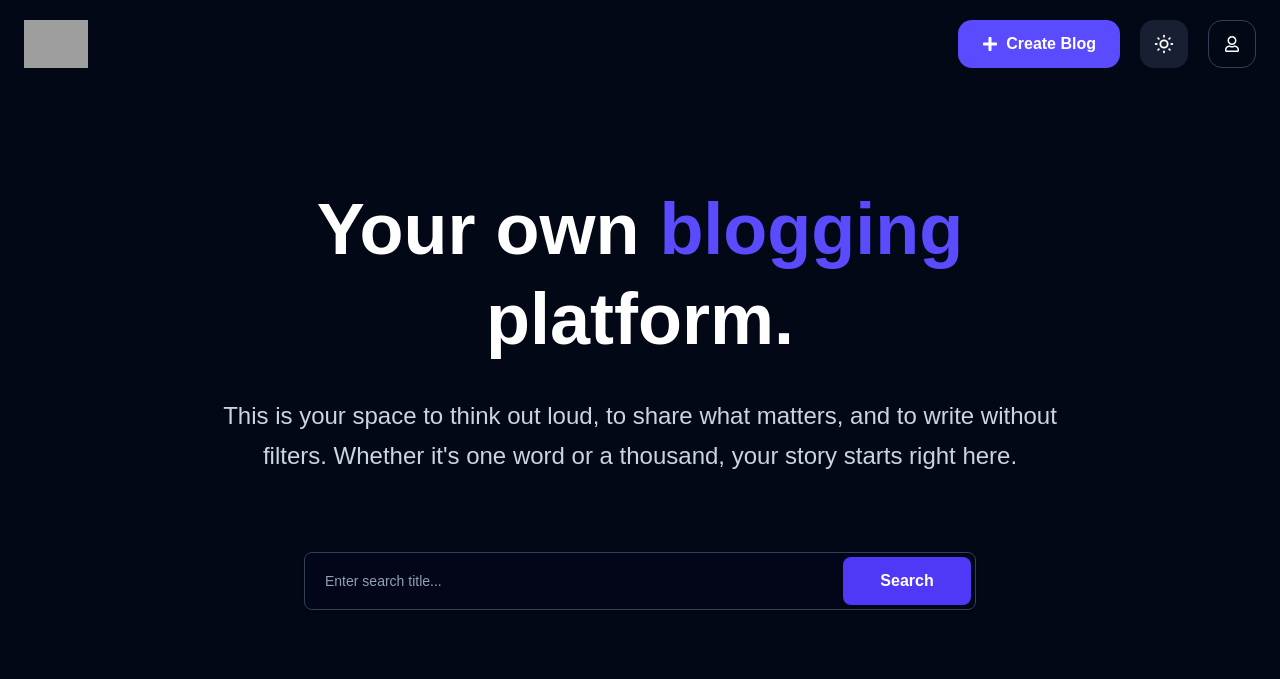
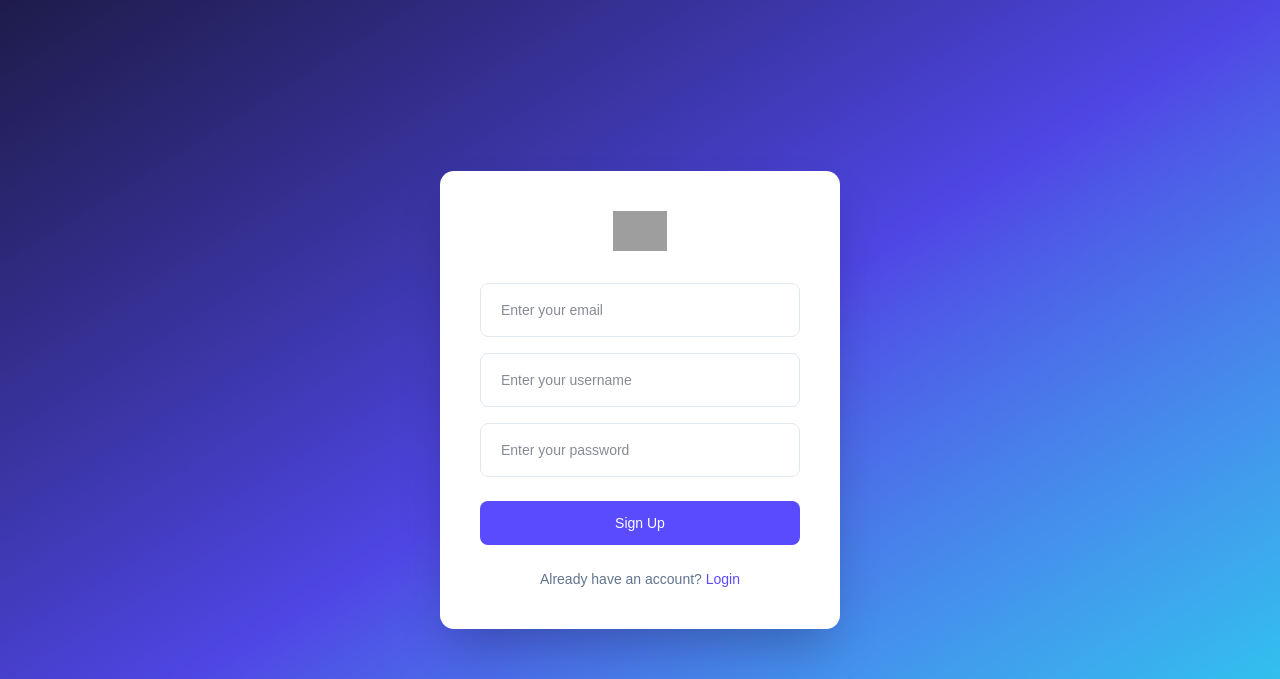
Before and after one commit to ngoctram21276667acb-sketch/QuickBlog, a React (Vite) app: page /register in a window 1280 px wide. Shown: the top 679 px of the page. Built offline with nearby package versions, Linux system fonts and the light colour scheme; grey boxes are pictures that could not be loaded.

Commit message:
Add routing and authentication pages; implement blog filtering

```diff
--- a/package.json
+++ b/package.json
@@ -19,6 +19,7 @@
     "react": "^19.2.7",
     "react-dom": "^19.2.7",
     "react-icons": "^5.7.0",
+    "react-router-dom": "^7.18.1",
     "shadcn": "^4.13.0",
     "tailwind-merge": "^3.6.0",
     "tw-animate-css": "^1.4.0"
--- a/src/App.jsx
+++ b/src/App.jsx
@@ -1,13 +1,25 @@
 import { useState } from "react";
+import { BrowserRouter, Routes, Route } from "react-router-dom";
 import Home from "./pages/Home";
+import Login from "./pages/Login";
+import Register from "./pages/Register";
 
 function App() {
-  const [darkMode, setDarkMode] = useState(true);
+  const [darkMode, setDarkMode] = useState(false);
 
   return (
     <div className={darkMode ? "dark" : ""}>
       <div className="min-h-screen bg-white text-slate-900 transition-colors duration-300 dark:bg-[#030817] dark:text-white">
-        <Home darkMode={darkMode} setDarkMode={setDarkMode} />
+        <BrowserRouter>
+          <Routes>
+            <Route
+              path="/"
+              element={<Home darkMode={darkMode} setDarkMode={setDarkMode} />}
+            />
+            <Route path="/login" element={<Login />} />
+            <Route path="/register" element={<Register />} />
+          </Routes>
+        </BrowserRouter>
       </div>
     </div>
   );
--- a/src/components/BlogSection/BlogSection.jsx
+++ b/src/components/BlogSection/BlogSection.jsx
@@ -1,17 +1,80 @@
 import BlogCard from "../BlogCard/BlogCard";
 
-function BlogSection() {
+function BlogSection({ darkMode, searchTerm }) {
+  const allBlogs = [
+    {
+      id: 1,
+      title: "Blog Post 1",
+      category: "Technology",
+    },
+    {
+      id: 2,
+      title: "Blog Post 2",
+      category: "Design",
+    },
+  ];
+
+  // Logic lọc
+  const filteredBlogs = allBlogs.filter((blog) => {
+    if (!searchTerm) return true;
+    const keyword = searchTerm.toLowerCase();
+    return (
+      blog.title?.toLowerCase().includes(keyword) ||
+      blog.category?.toLowerCase().includes(keyword)
+    );
+  });
+
   return (
     <section className="bg-white py-20 dark:bg-[#030817]">
       <div className="mx-auto max-w-7xl px-6">
-        <div className="grid gap-8 md:grid-cols-2 lg:grid-cols-3">
-          <BlogCard />
-          <BlogCard />
-          <BlogCard />
-          <BlogCard />
-          <BlogCard />
-          <BlogCard />
-        </div>
+        {filteredBlogs.length > 0 ? (
+          <div className="grid gap-8 md:grid-cols-2 lg:grid-cols-3">
+            {filteredBlogs.map((blog) => (
+              <BlogCard key={blog.id} data={blog} darkMode={darkMode} />
+            ))}
+          </div>
+        ) : (
+          <div className="flex flex-col items-center justify-center py-24 text-center">
+            <div className="mb-6 flex justify-center opacity-80">
+              <svg
+                className={`h-32 w-32 ${darkMode ? "text-slate-600" : "text-slate-300"}`}
+                fill="none"
+                viewBox="0 0 24 24"
+                stroke="currentColor"
+                strokeWidth={1}
+              >
+                <path
+                  strokeLinecap="round"
+                  strokeLinejoin="round"
+                  d="M9 12h6m-6 4h6m2 5H7a2 2 0 01-2-2V5a2 2 0 012-2h5.586a1 1 0 01.707.293l5.414 5.414a1 1 0 01.293.707V19a2 2 0 01-2 2z"
+                />
+                <path
+                  strokeLinecap="round"
+                  strokeLinejoin="round"
+                  d="M15 15l6-6m0 0l-6-6m6 6H9"
+                  opacity="0.4"
+                />
+                <circle cx="14" cy="14" r="5" strokeWidth="1.5" />
+                <path
+                  strokeLinecap="round"
+                  strokeLinejoin="round"
+                  strokeWidth="1.5"
+                  d="M17.5 17.5L21 21"
+                />
+              </svg>
+            </div>
+            <h3
+              className={`mb-2 text-xl font-bold tracking-wide ${darkMode ? "text-slate-200" : "text-slate-600"}`}
+            >
+              We could not find any blog
+            </h3>
+            <p
+              className={`text-sm ${darkMode ? "text-slate-400" : "text-slate-500"}`}
+            >
+              Please try again with a different search query.
+            </p>
+          </div>
+        )}
       </div>
     </section>
   );
--- a/src/components/Header/Header.jsx
+++ b/src/components/Header/Header.jsx
@@ -1,8 +1,12 @@
 import logo from "../../assets/logo.png";
 import { FaPlus, FaRegUser } from "react-icons/fa";
 import { Moon, SunMedium } from "lucide-react";
+import { useState } from "react";
+import { Link } from "react-router-dom";
 
 function Header({ darkMode, setDarkMode }) {
+  const [isMenuOpen, setIsMenuOpen] = useState(false);
+
   return (
     <header className="bg-white shadow-sm transition-colors duration-300 dark:bg-[#030817]">
       <div className="mx-auto flex max-w-7xl items-center justify-between px-6 py-5">
@@ -26,16 +30,76 @@ function Header({ darkMode, setDarkMode }) {
             {darkMode ? <SunMedium size={22} /> : <Moon size={22} />}
           </button>
 
+          <div className="relative">
             <button
+              onClick={() => setIsMenuOpen(!isMenuOpen)}
               className={`flex h-12 w-12 items-center justify-center rounded-xl transition
               ${
                 darkMode
-                ? "border border-slate-700 text-white"
-                : "border border-slate-300 text-slate-900"
+                  ? "border border-slate-700 text-white hover:bg-[#172033]"
+                  : "border border-slate-300 text-slate-900 hover:bg-slate-50"
               }`}
             >
               <FaRegUser />
             </button>
+
+            {isMenuOpen && (
+              <div
+                className={`absolute right-0 mt-3 w-48 overflow-hidden rounded-xl border shadow-lg z-50 transition-colors
+                ${
+                  darkMode
+                    ? "border-slate-700 bg-[#0a1122] text-slate-200"
+                    : "border-slate-200 bg-white text-slate-700"
+                }`}
+              >
+                <a
+                  href="#"
+                  className={`flex items-center gap-3 px-4 py-3 text-sm font-medium transition
+                  ${darkMode ? "hover:bg-[#172033]" : "hover:bg-slate-50"}`}
+                >
+                  <svg
+                    className="h-4 w-4"
+                    fill="none"
+                    viewBox="0 0 24 24"
+                    stroke="currentColor"
+                  >
+                    <path
+                      strokeLinecap="round"
+                      strokeLinejoin="round"
+                      strokeWidth={2}
+                      d="M9 12h6m-6 4h6m2 5H7a2 2 0 01-2-2V5a2 2 0 012-2h5.586a1 1 0 01.707.293l5.414 5.414a1 1 0 01.293.707V19a2 2 0 01-2 2z"
+                    />
+                  </svg>
+                  My Posts
+                </a>
+
+                <div
+                  className={`h-px w-full ${darkMode ? "bg-slate-800" : "bg-slate-100"}`}
+                ></div>
+
+                <a
+                  href="/register"
+                  className={`flex items-center gap-3 px-4 py-3 text-sm font-medium transition
+                  ${darkMode ? "hover:bg-[#172033]" : "hover:bg-slate-50"}`}
+                >
+                  <svg
+                    className="h-4 w-4"
+                    fill="none"
+                    viewBox="0 0 24 24"
+                    stroke="currentColor"
+                  >
+                    <path
+                      strokeLinecap="round"
+                      strokeLinejoin="round"
+                      strokeWidth={2}
+                      d="M18 9v3m0 0v3m0-3h3m-3 0h-3m-2-5a4 4 0 11-8 0 4 4 0 018 0zM3 20a6 6 0 0112 0v1H3v-1z"
+                    />
+                  </svg>
+                  Sign Up
+                </a>
+              </div>
+            )}
+          </div>
         </nav>
       </div>
     </header>
--- a/src/pages/Home.jsx
+++ b/src/pages/Home.jsx
@@ -5,13 +5,12 @@ import BlogSection from "../components/BlogSection/BlogSection";
 import Footer from "../components/Footer/Footer";
 
 function Home({ darkMode, setDarkMode }) {
+  // CHỈ GIỮ LẠI STATE NÀY Ở ĐÂY
   const [searchTerm, setSearchTerm] = useState("");
-
   return (
     <>
       <Header darkMode={darkMode} setDarkMode={setDarkMode} />
 
-      {/*Truyền state tìm kiếm vào HeroSection */}
       <HeroSection
         darkMode={darkMode}
         searchTerm={searchTerm}
--- a/src/pages/Login.jsx
+++ b/src/pages/Login.jsx
@@ -0,0 +1,55 @@
+import logo from "../assets/logo.png";
+function Login() {
+  return (
+    <div className="flex min-h-screen items-center justify-center bg-gradient-to-br from-[#1e1b4b] via-[#4f46e5] to-[#22d3ee] p-4">
+      {/* Thẻ Form màu trắng */}
+      <div className="w-full max-w-[400px] rounded-xl bg-white p-8 shadow-2xl sm:p-10">
+        {/* Logo */}
+        <div className="mb-8 flex justify-center">
+          <img src={logo} alt="Logo" className="h-10 w-auto" />
+        </div>
+
+        {/* Các ô nhập liệu */}
+        <form className="space-y-4" onSubmit={(e) => e.preventDefault()}>
+          <div>
+            <input
+              type="email"
+              placeholder="Enter your email"
+              required
+              className="w-full rounded-md border border-slate-200 px-5 py-4 text-sm text-slate-900 outline-none transition-colors focus:border-[#5B4BFF] focus:ring-1 focus:ring-[#5B4BFF]"
+            />
+          </div>
+
+          <div>
+            <input
+              type="password"
+              placeholder="Enter your password"
+              required
+              className="w-full rounded-md border border-slate-200 px-5 py-4 text-sm text-slate-900 outline-none transition-colors focus:border-[#5B4BFF] focus:ring-1 focus:ring-[#5B4BFF]"
+            />
+          </div>
+
+          <button
+            type="submit"
+            className="mt-2 w-full rounded-md bg-[#5B4BFF] py-3 text-sm font-medium text-white transition-colors hover:bg-indigo-700"
+          >
+            Login
+          </button>
+        </form>
+
+        {/* Chuyển sang trang Đăng ký */}
+        <div className="mt-6 text-center text-sm text-slate-500">
+          Don't have an account?{" "}
+          <a
+            href="/register"
+            className="font-medium text-[#5B4BFF] hover:underline"
+          >
+            Signup
+          </a>
+        </div>
+      </div>
+    </div>
+  );
+}
+
+export default Login;
--- a/src/pages/Register.jsx
+++ b/src/pages/Register.jsx
@@ -0,0 +1,63 @@
+import logo from "../assets/logo.png";
+function Register() {
+  return (
+    <div className="flex min-h-screen items-center justify-center bg-gradient-to-br from-[#1e1b4b] via-[#4f46e5] to-[#22d3ee] p-4">
+      <div className="w-full max-w-[400px] rounded-xl bg-white p-8 shadow-2xl sm:p-10">
+        {/* Logo */}
+        <div className="mb-8 flex justify-center">
+          <img src={logo} alt="Logo" className="h-10 w-auto" />
+        </div>
+
+        {/* Các ô nhập liệu */}
+        <form className="space-y-4" onSubmit={(e) => e.preventDefault()}>
+          <div>
+            <input
+              type="email"
+              placeholder="Enter your email"
+              required
+              className="w-full rounded-md border border-slate-200 px-5 py-4 text-sm text-slate-900 outline-none transition-colors focus:border-[#5B4BFF] focus:ring-1 focus:ring-[#5B4BFF]"
+            />
+          </div>
+
+          <div>
+            <input
+              type="text"
+              placeholder="Enter your username"
+              required
+              className="w-full rounded-md border border-slate-200 px-5 py-4 text-sm text-slate-900 outline-none transition-colors focus:border-[#5B4BFF] focus:ring-1 focus:ring-[#5B4BFF]"
+            />
+          </div>
+
+          <div>
+            <input
+              type="password"
+              placeholder="Enter your password"
+              required
+              className="w-full rounded-md border border-slate-200 px-5 py-4 text-sm text-slate-900 outline-none transition-colors focus:border-[#5B4BFF] focus:ring-1 focus:ring-[#5B4BFF]"
+            />
+          </div>
+
+          <button
+            type="submit"
+            className="mt-2 w-full rounded-md bg-[#5B4BFF] py-3 text-sm font-medium text-white transition-colors hover:bg-indigo-700"
+          >
+            Sign Up
+          </button>
+        </form>
+
+        {/* Chuyển sang trang Đăng nhập */}
+        <div className="mt-6 text-center text-sm text-slate-500">
+          Already have an account?{" "}
+          <a
+            href="/login"
+            className="font-medium text-[#5B4BFF] hover:underline"
+          >
+            Login
+          </a>
+        </div>
+      </div>
+    </div>
+  );
+}
+
+export default Register;
```
Also changed, not shown: 1 other file (tests, documents, lock files or other folders). Lines whose indentation alone changed are shown as unchanged.
